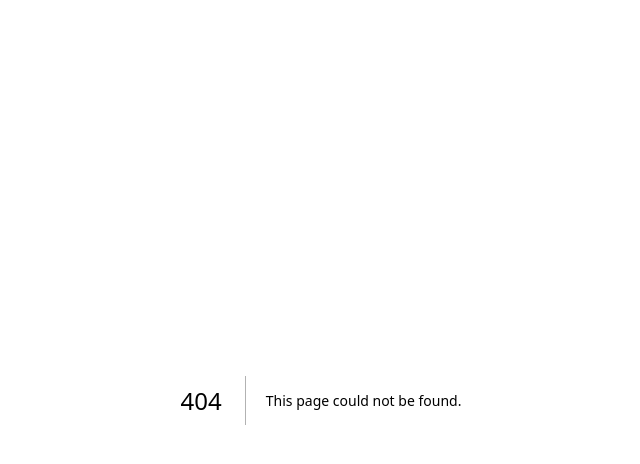
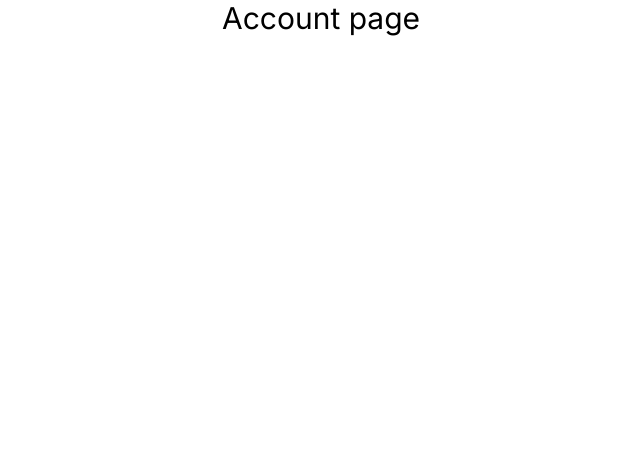
Before and after one commit to amarphule/nextjs-practice, a Next.js app: page /account in a window 1280 px wide. Before the commit this address had no page. Shown: the top 464 px of the page, without its empty margins (319-959 px from the left). Built offline with nearby package versions, Linux system fonts and the light colour scheme.

Commit message:
page routes

```diff
--- /dev/null
+++ b/src/app/account/page.tsx
@@ -0,0 +1,9 @@
+import React from 'react'
+
+const Account = () => {
+  return (
+    <h1 className='text-center text-3xl'>Account page</h1>
+  )
+}
+
+export default Account
--- /dev/null
+++ b/src/app/products/page.tsx
@@ -0,0 +1,9 @@
+import React from 'react'
+
+const Product = () => {
+  return (
+    <h1 className='text-center text-3xl'>Product page</h1>
+  )
+}
+
+export default Product
```
